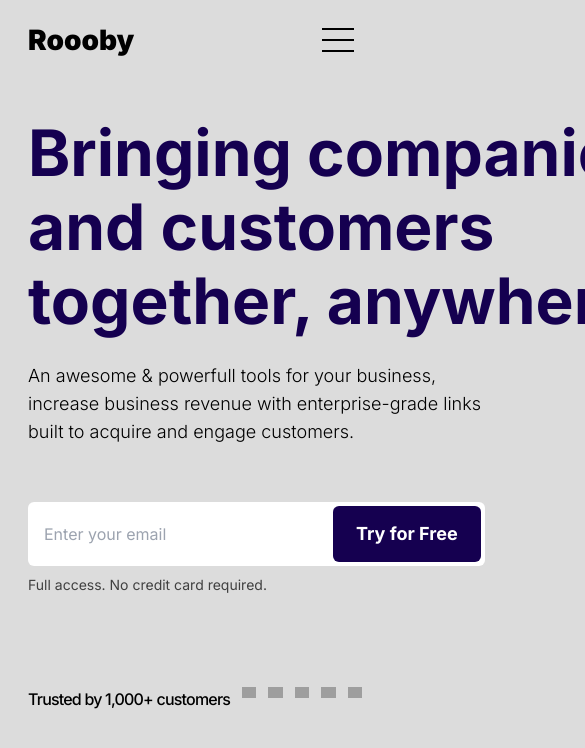
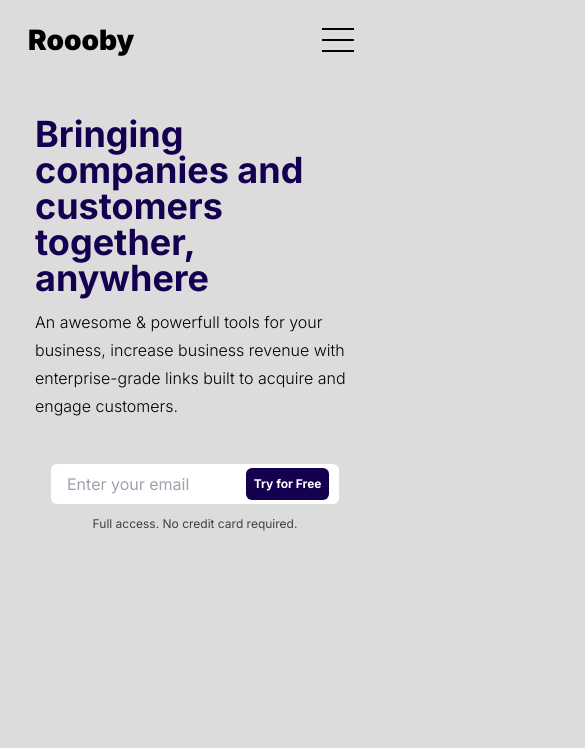
Before and after one commit to altesidriz/zing-task-2, a Next.js app: page / in a window 390 px wide. Shown: the top 748 px of the page, 585 px wide, since content can reach past the window. Built offline with nearby package versions, Linux system fonts and the light colour scheme; grey boxes are pictures that could not be loaded.

Commit message:
responsive hero

```diff
--- a/src/components/hero.jsx
+++ b/src/components/hero.jsx
@@ -2,20 +2,20 @@ import Image from "next/image";
 
 const Hero = () => {
     return (
-        <div className='relative pt-9 px-7 md:px-36 flex flex-col h-auto justify-center items-start bg-[#DCDCDC]'>
-            <div className="absolute top-[36px] left-[820px] w-[595px] h-[482px] overflow-visible border-8 border-black rounded-3xl">
+        <div className='relative pt-9 px-7 md:px-36 flex flex-col h-auto justify-center items-center md:items-start bg-[#DCDCDC]'>
+            <div className="hidden md:block absolute top-[36px] left-[820px] w-[595px] h-[482px] overflow-visible border-8 border-black rounded-3xl">
                 <Image src="/hero-img.png" alt="/" fill className="object-cover rounded-3xl" />
             </div>
-            <div className="flex flex-col gap-6">
-                <span className="w-[639px] font-bold text-[64px] text-[#150050] leading-[74px]">Bringing companies and customers together, anywhere</span>
-                <p className="w-[478px] text-lg font-light leading-7">An awesome & powerfull tools for your business, increase business revenue with enterprise-grade links built to acquire and engage customers.</p>
-                <div className="mt-8 p-1 w-[457px] h-16 bg-white flex gap-1 rounded-md">
+            <div className="flex flex-col items-center md:items-start gap-3 md:gap-6">
+                <span className="w-80 md:w-[639px] font-bold text-4xl md:text-[64px] text-[#150050] leading-9 md:leading-[74px]">Bringing companies and customers together, anywhere</span>
+                <p className="w-80 md:w-[478px] text-base md:text-lg font-light leading-7">An awesome & powerfull tools for your business, increase business revenue with enterprise-grade links built to acquire and engage customers.</p>
+                <div className="mt-8 p-1 w-72 h-10 md:w-[457px] md:h-16 bg-white flex gap-1 rounded-md">
                     <input type="email" name="email" id="email" placeholder="Enter your email" className="pl-3 h-full w-2/3 rounded-md focus:outline-blue-950" />
-                    <button className="p-2 w-1/3 h-full font-bold text-lg tracking-[-0.25] text-white bg-[#150050] rounded-md">Try for Free</button>
+                    <button className="p-2 md:w-1/3 h-full font-bold text-xs md:text-lg tracking-[-0.25] text-white bg-[#150050] rounded-md">Try for Free</button>
                 </div>
-                <span className="text-sm font-normal text-[#404040] mt-[-15px]">Full access. No credit card required.</span>
+                <span className=" text-xs md:text-sm font-normal text-[#404040] md:mt-[-15px]">Full access. No credit card required.</span>
             </div>
-            <div className="w-full h-56 flex flex-row justify-between items-center gap-3">
+            <div className="hidden w-full h-56 md:flex flex-row justify-between items-center gap-3">
                 <div className="inline-block w-[300px] h-10">
                     <span className="text-base font-medium tracking-tighter h-6 w-[520px] flex-grow text-nowrap">Trusted by 1,000+ customers</span>
                 </div>
--- a/src/components/navbar.jsx
+++ b/src/components/navbar.jsx
@@ -65,7 +65,7 @@ const Navbar = () => {
           className="bg-black w-8 h-0.5 origin-left"></motion.div>
       </button>
       {open &&
-        <div className="absolute pr-20 pt-10 w-1/2 h-screen top-[70px] bg-[#DCDCDC] right-0 flex flex-col justify-start items-end gap-10">
+        <div className="absolute pr-20 pt-10 w-1/2 h-screen top-[70px] bg-[#DCDCDC] right-0 flex flex-col justify-start items-end gap-10 z-50">
           <Link href="#" className="font-medium text-base">Product</Link>
           <Link href="#" className="font-medium text-base">Pricing</Link>
           <Link href="#" className="font-medium text-base">Company</Link>
```
